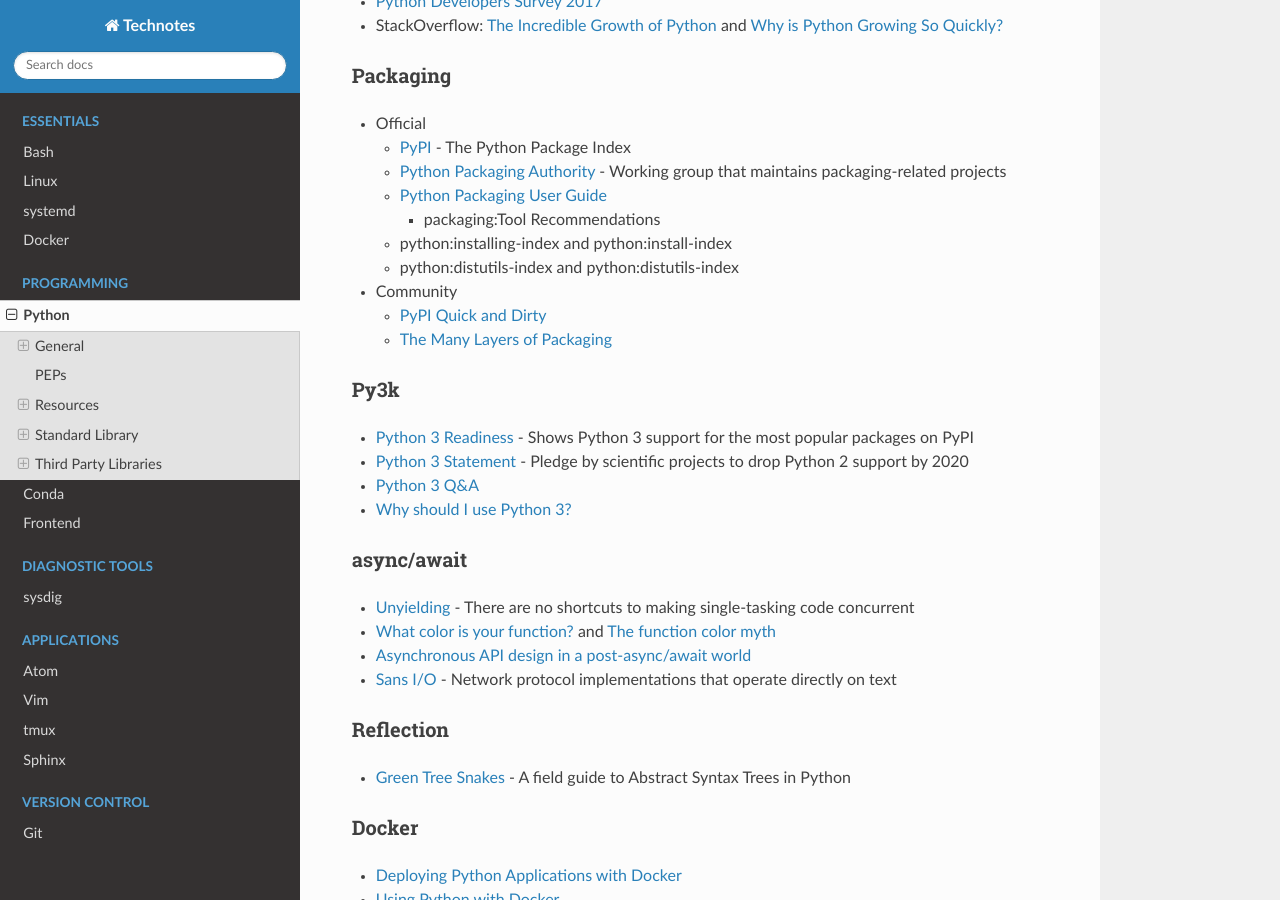
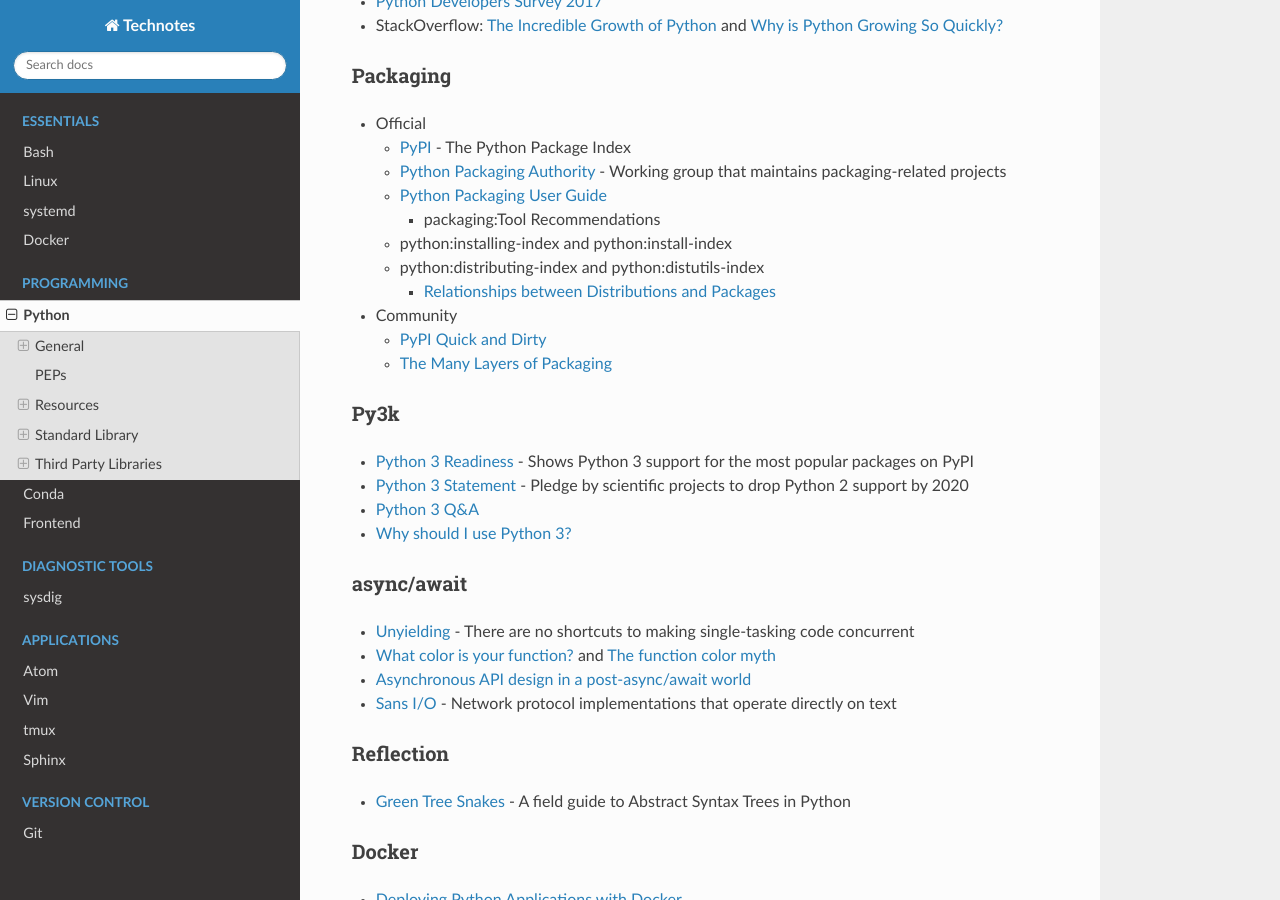
Before and after one commit to heterotopian/technotes, a Sphinx documentation site: the page built from source/python.rst, in a window 1280 px wide and 900 px high, scrolled down 1184 px. Built offline with Sphinx 7.4.7 and the Read the Docs theme 2.0.0, drawn with Linux system fonts in a browser that asks for light colours.

Commit message:
Minor changes

```diff
--- a/source/python.rst
+++ b/source/python.rst
@@ -84,7 +84,9 @@
     - :ref:`packaging:Tool Recommendations`
 
   - :ref:`python:installing-index` and :ref:`python:install-index`
-  - :ref:`python:distutils-index` and :ref:`python:distutils-index`
+  - :ref:`python:distributing-index` and :ref:`python:distutils-index`
+
+    - `Relationships between Distributions and Packages <https://docs.python.org/2/distutils/setupscript.html#relationships-between-distributions-and-packages>`_
 
 - Community
 
```
